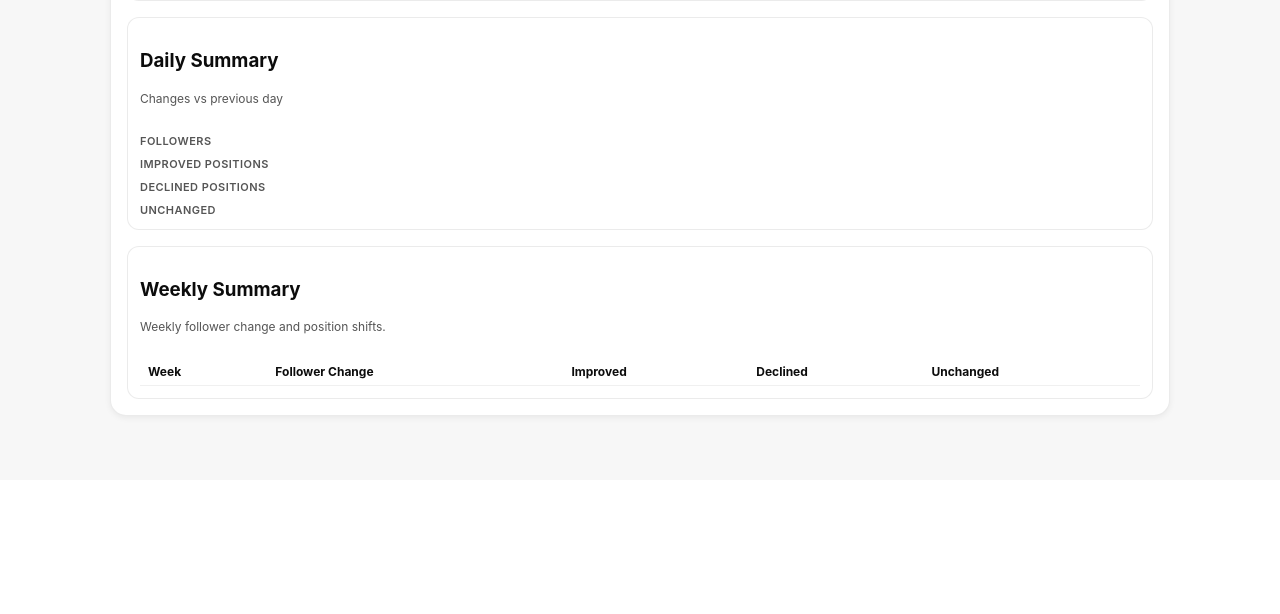
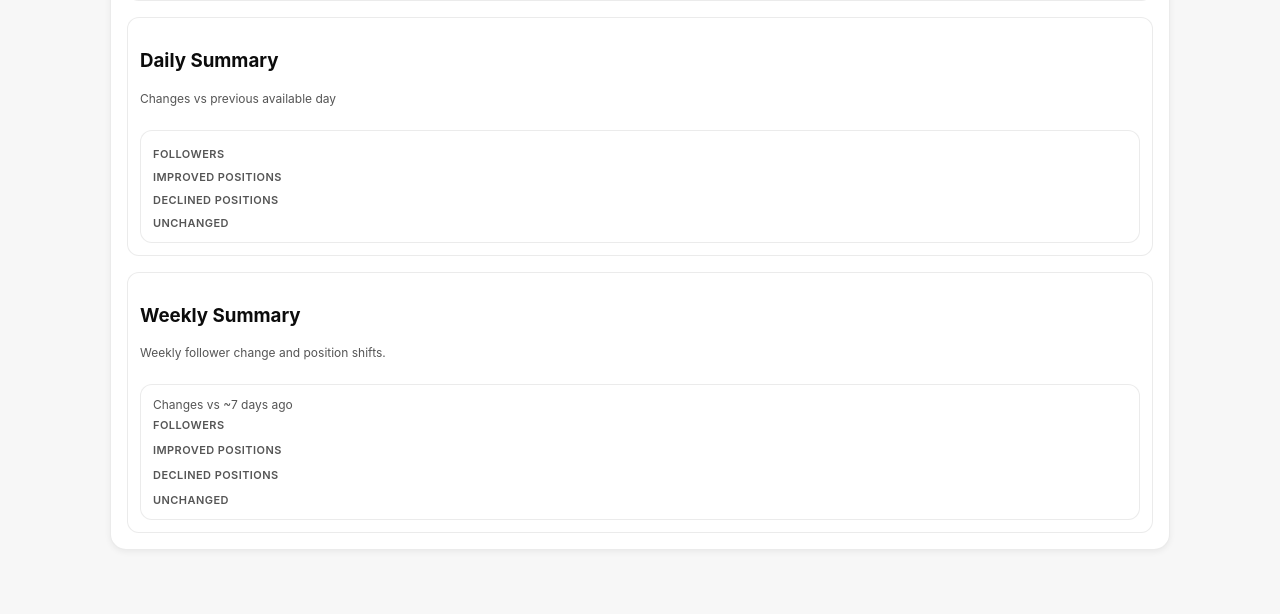
Before and after one commit to 2lem/rank-checker-v2, a Python web app: template app/web/templates/tracked_playlist_detail.html in a window 1280 px wide. Shown: the part 1004-1618 px from the top of the page. Before the commit the page ends 1423 px from the top, so only its background shows below. Run offline with Jinja, Linux system fonts and the light colour scheme; the template is opened without the code that fills it: most values are stand-ins (such as "Sample title", 1, 10 or a date in 2020); grey boxes marked "Sample" are stand-in pictures; lists and menus that the app fills with data are empty.

Commit message:
Add weekly compare insights cards

```diff
--- a/app/schemas/playlist.py
+++ b/app/schemas/playlist.py
@@ -64,7 +64,7 @@ class PlaylistInsightsDeltas(BaseModel):
     change_all_time: int | None = None
 
 
-class PlaylistInsightsDailyCompare(BaseModel):
+class PlaylistInsightsCompare(BaseModel):
     date_newer: date
     date_older: date
     followers_newer: int
@@ -83,5 +83,6 @@ class PlaylistInsightsOut(BaseModel):
     follower_timeseries: list[FollowerTimeseriesEntry]
     computed_deltas: PlaylistInsightsDeltas
     daily_summary: list[dict[str, object]] = Field(default_factory=list)
-    daily_compare: PlaylistInsightsDailyCompare | None = None
+    daily_compare: PlaylistInsightsCompare | None = None
     weekly_summary: list[dict[str, object]] = Field(default_factory=list)
+    weekly_compare: PlaylistInsightsCompare | None = None
--- a/app/web/static/tracked.css
+++ b/app/web/static/tracked.css
@@ -792,6 +792,10 @@
 .insights-daily-card {
   display: flex;
   flex-direction: column;
+  background: #ffffff;
+  border: 1px solid rgba(0, 0, 0, 0.08);
+  border-radius: 12px;
+  padding: 12px;
   gap: 4px;
 }
 
@@ -821,6 +825,20 @@
 
 .insights-daily-value {
   font-size: 13px;
+}
+
+.insights-weekly-card {
+  gap: 6px;
+}
+
+.insights-weekly-card-wrap {
+  width: 100%;
+}
+
+.insights-weekly-subtitle {
+  margin: 0;
+  font-size: 12px;
+  color: #555;
 }
 
 .delta-up {
--- a/app/web/templates/tracked_playlist_detail.html
+++ b/app/web/templates/tracked_playlist_detail.html
@@ -126,7 +126,7 @@
               <div class="insights-block-header">
                 <div>
                   <h3>Daily Summary</h3>
-                  <p class="summary-note">Changes vs previous day</p>
+                  <p class="summary-note">Changes vs previous available day</p>
                 </div>
               </div>
               <div class="insights-daily-card" data-insights-daily-card>
@@ -149,7 +149,7 @@
                 </div>
               </div>
               <p class="summary-note insights-empty" data-insights-daily-empty hidden>
-                Not enough history yet — run scans on multiple days to see daily changes.
+                Not enough history yet — capture at least two days.
               </p>
             </section>
 
@@ -160,22 +160,34 @@
                   <p class="summary-note">Weekly follower change and position shifts.</p>
                 </div>
               </div>
-              <div class="table-scroll insights-table-wrap">
-                <table class="results-table insights-summary-table insights-weekly-table">
-                  <thead>
-                    <tr>
-                      <th>Week</th>
-                      <th>Follower Change</th>
-                      <th>Improved</th>
-                      <th>Declined</th>
-                      <th>Unchanged</th>
-                    </tr>
-                  </thead>
-                  <tbody data-insights-weekly-body></tbody>
-                </table>
+              <div class="insights-weekly-card-wrap">
+                <div class="insights-daily-card insights-weekly-card" data-insights-weekly-card>
+                  <div>
+                    <p class="insights-weekly-subtitle" data-insights-weekly-subtitle>
+                      Changes vs ~7 days ago
+                    </p>
+                    <p class="insights-daily-dates" data-insights-weekly-dates></p>
+                  </div>
+                  <div class="insights-daily-row">
+                    <span class="insights-daily-label">FOLLOWERS</span>
+                    <span class="insights-daily-value" data-insights-weekly-followers></span>
+                  </div>
+                  <div class="insights-daily-row">
+                    <span class="insights-daily-label">IMPROVED POSITIONS</span>
+                    <span class="insights-daily-value" data-insights-weekly-improved></span>
+                  </div>
+                  <div class="insights-daily-row">
+                    <span class="insights-daily-label">DECLINED POSITIONS</span>
+                    <span class="insights-daily-value" data-insights-weekly-declined></span>
+                  </div>
+                  <div class="insights-daily-row">
+                    <span class="insights-daily-label">UNCHANGED</span>
+                    <span class="insights-daily-value" data-insights-weekly-unchanged></span>
+                  </div>
+                </div>
               </div>
               <p class="summary-note insights-empty" data-insights-weekly-empty hidden>
-                Weekly trend data will appear once enough snapshots are captured.
+                Not enough history yet — capture at least two days.
               </p>
             </section>
           </div>
@@ -909,8 +921,14 @@
         dailyDeclined: document.querySelector('[data-insights-daily-declined]'),
         dailyUnchanged: document.querySelector('[data-insights-daily-unchanged]'),
         dailyEmpty: document.querySelector('[data-insights-daily-empty]'),
+        weeklyCard: document.querySelector('[data-insights-weekly-card]'),
+        weeklyDates: document.querySelector('[data-insights-weekly-dates]'),
+        weeklyFollowers: document.querySelector('[data-insights-weekly-followers]'),
+        weeklyImproved: document.querySelector('[data-insights-weekly-improved]'),
+        weeklyDeclined: document.querySelector('[data-insights-weekly-declined]'),
+        weeklyUnchanged: document.querySelector('[data-insights-weekly-unchanged]'),
+        weeklySubtitle: document.querySelector('[data-insights-weekly-subtitle]'),
         weeklyEmpty: document.querySelector('[data-insights-weekly-empty]'),
-        weeklyBody: document.querySelector('[data-insights-weekly-body]'),
       };
       const insightsRangeButtons = document.querySelectorAll('[data-insights-range-button]');
       let insightsPayload = null;
@@ -1182,50 +1200,80 @@
       };
 
       const renderWeeklySummary = (payload) => {
-        if (!insightsElements.weeklyBody) {
+        const compare = payload?.weekly_compare ?? null;
+        if (!insightsElements.weeklyCard) {
           return;
         }
-        insightsElements.weeklyBody.innerHTML = '';
-        const summary = Array.isArray(payload?.weekly_summary) ? payload.weekly_summary : [];
-        if (!summary.length) {
+        if (!compare) {
+          insightsElements.weeklyCard.hidden = true;
           if (insightsElements.weeklyEmpty) {
             insightsElements.weeklyEmpty.hidden = false;
           }
           return;
         }
+        insightsElements.weeklyCard.hidden = false;
         if (insightsElements.weeklyEmpty) {
           insightsElements.weeklyEmpty.hidden = true;
         }
 
-        summary.forEach((entry) => {
-          const row = document.createElement('tr');
-          const weekCell = document.createElement('td');
-          weekCell.textContent = entry?.week || '—';
-          const followersCell = document.createElement('td');
-          const changeValue = Number(entry?.follower_change);
-          const deltaInfo = Number.isFinite(changeValue) ? describeDelta(changeValue) : null;
-          followersCell.textContent = deltaInfo ? deltaInfo.text : '–';
-          if (deltaInfo) {
-            followersCell.classList.add(deltaInfo.className);
-          }
-          const improvedCell = document.createElement('td');
-          const improvedValue = Number(entry?.improved_positions);
-          improvedCell.textContent = Number.isFinite(improvedValue)
-            ? improvedValue.toLocaleString()
-            : '—';
-          const declinedCell = document.createElement('td');
-          const declinedValue = Number(entry?.declined_positions);
-          declinedCell.textContent = Number.isFinite(declinedValue)
-            ? declinedValue.toLocaleString()
-            : '—';
-          const unchangedCell = document.createElement('td');
-          const unchangedValue = Number(entry?.unchanged_positions);
-          unchangedCell.textContent = Number.isFinite(unchangedValue)
-            ? unchangedValue.toLocaleString()
-            : '—';
-          row.append(weekCell, followersCell, improvedCell, declinedCell, unchangedCell);
-          insightsElements.weeklyBody.append(row);
-        });
+        const newerDate = parseSnapshotDate(compare?.date_newer);
+        const olderDate = parseSnapshotDate(compare?.date_older);
+        if (insightsElements.weeklyDates) {
+          insightsElements.weeklyDates.textContent =
+            newerDate && olderDate
+              ? `${formatInsightsDate(newerDate)} vs ${formatInsightsDate(olderDate)}`
+              : '—';
+        }
+        if (insightsElements.weeklySubtitle) {
+          const diffMs =
+            newerDate && olderDate ? newerDate.getTime() - olderDate.getTime() : null;
+          const diffDays = diffMs !== null ? Math.round(diffMs / (1000 * 60 * 60 * 24)) : null;
+          insightsElements.weeklySubtitle.textContent =
+            diffDays !== null && diffDays < 7
+              ? 'Changes since first snapshot'
+              : 'Changes vs ~7 days ago';
+        }
+
+        const followerChange = Number(compare?.followers_change);
+        if (Number.isFinite(followerChange)) {
+          const deltaInfo = describeDelta(followerChange);
+          setDailyValue(insightsElements.weeklyFollowers, deltaInfo.text, deltaInfo.className);
+        } else {
+          setDailyValue(insightsElements.weeklyFollowers, '—', 'delta-neutral');
+        }
+
+        const improvedCount = Number(compare?.improved_positions);
+        if (Number.isFinite(improvedCount) && improvedCount > 0) {
+          setDailyValue(
+            insightsElements.weeklyImproved,
+            `↑${improvedCount}`,
+            'delta-up'
+          );
+        } else {
+          setDailyValue(insightsElements.weeklyImproved, '—', 'delta-neutral');
+        }
+
+        const declinedCount = Number(compare?.declined_positions);
+        if (Number.isFinite(declinedCount) && declinedCount > 0) {
+          setDailyValue(
+            insightsElements.weeklyDeclined,
+            `↓${declinedCount}`,
+            'delta-down'
+          );
+        } else {
+          setDailyValue(insightsElements.weeklyDeclined, '—', 'delta-neutral');
+        }
+
+        const unchangedCount = Number(compare?.unchanged_positions);
+        if (Number.isFinite(unchangedCount)) {
+          setDailyValue(
+            insightsElements.weeklyUnchanged,
+            unchangedCount.toLocaleString(),
+            'delta-neutral'
+          );
+        } else {
+          setDailyValue(insightsElements.weeklyUnchanged, '—', 'delta-neutral');
+        }
       };
 
       const renderInsights = (payload) => {
```
Also changed, not shown: app/services/playlist_insights.py (+39 -6 lines), tests/test_playlist_insights.py (+92 -0 lines).
